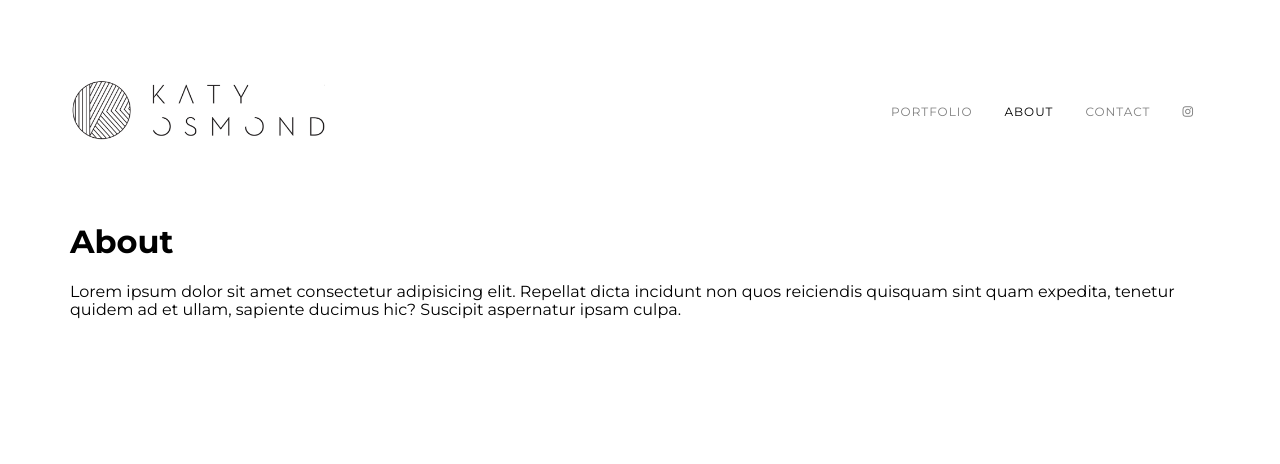
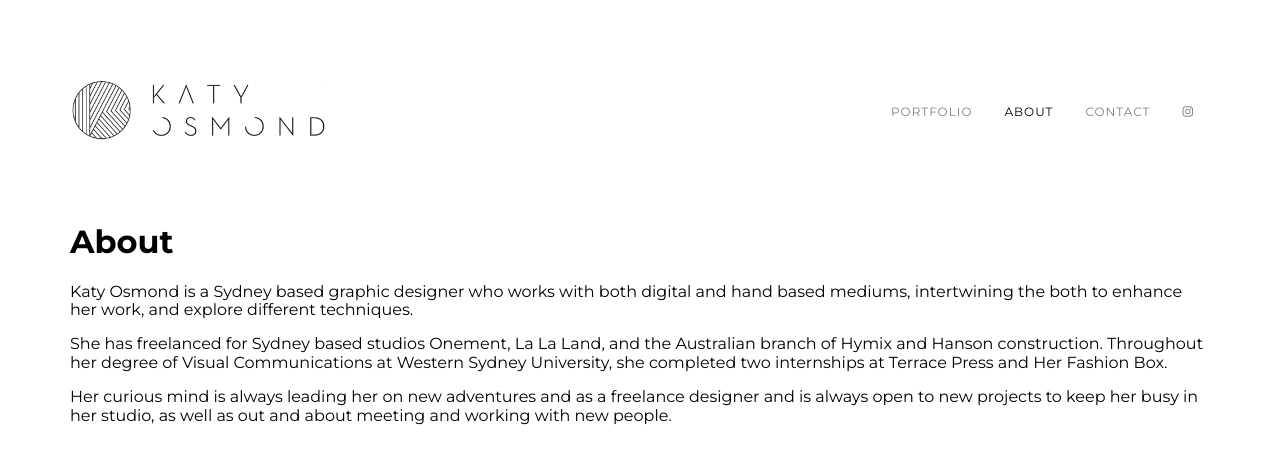
Before and after one commit to treetrum/klosmond, a React (Vite) app: page /about in a window 1280 px wide. Shown: the top 464 px of the page. Built offline with nearby package versions, Linux system fonts and the light colour scheme.

Commit message:
More router work

```diff
--- a/src/js/components/App.js
+++ b/src/js/components/App.js
@@ -5,6 +5,7 @@ import Nav from './Nav';
 import PortfolioGrid from './PortfolioGrid';
 import About from '../pages/About';
 import NotFound from '../pages/404.js';
+import Contact from '../pages/Contact';
 
 export default class App extends Component {
     render() {
@@ -15,6 +16,7 @@ export default class App extends Component {
                     <Switch>
                         <Route exact path="/" component={PortfolioGrid} />
                         <Route path="/about" component={About} />
+                        <Route path="/contact" component={Contact} />
                         <Route component={NotFound} />
                     </Switch>
                 </Fragment>
--- a/src/js/pages/About.js
+++ b/src/js/pages/About.js
@@ -1,17 +1,27 @@
 import React from 'react';
+import ContentPage from '../templates/ContentPage';
 
 export default () => {
     return (
-        <article>
-            <div className="container">
-                <h1>About</h1>
-                <p>
-                    Lorem ipsum dolor sit amet consectetur adipisicing elit.
-                    Repellat dicta incidunt non quos reiciendis quisquam sint
-                    quam expedita, tenetur quidem ad et ullam, sapiente ducimus
-                    hic? Suscipit aspernatur ipsam culpa.
-                </p>
-            </div>
-        </article>
+        <ContentPage title="About">
+            <p>
+                Katy Osmond is a Sydney based graphic designer who works with
+                both digital and hand based mediums, intertwining the both to
+                enhance her work, and explore different techniques.
+            </p>
+            <p>
+                She has freelanced for Sydney based studios Onement, La La Land,
+                and the Australian branch of Hymix and Hanson construction.
+                Throughout her degree of Visual Communications at Western Sydney
+                University, she completed two internships at Terrace Press and
+                Her Fashion Box.
+            </p>
+            <p>
+                Her curious mind is always leading her on new adventures and as
+                a freelance designer and is always open to new projects to keep
+                her busy in her studio, as well as out and about meeting and
+                working with new people.
+            </p>
+        </ContentPage>
     );
 };
--- /dev/null
+++ b/src/js/pages/Contact.js
@@ -0,0 +1,30 @@
+import React from 'react';
+import ContentPage from '../templates/ContentPage';
+
+export default () => {
+    return (
+        <ContentPage title="Contact">
+            <form>
+                <div className="form-input">
+                    <label htmlFor="name">Name</label>
+                    <input name="name" type="text" placeholder="Jane" />
+                </div>
+                <div className="form-input">
+                    <label htmlFor="email">Email</label>
+                    <input
+                        name="email"
+                        type="enail"
+                        placeholder="jane@example.com"
+                    />
+                </div>
+                <div className="form-input">
+                    <label htmlFor="message">Name</label>
+                    <textarea name="message" id="" cols="30" rows="10" />
+                </div>
+                <div className="form-input">
+                    <button type="submit">Submit</button>
+                </div>
+            </form>
+        </ContentPage>
+    );
+};
--- /dev/null
+++ b/src/js/templates/ContentPage.js
@@ -0,0 +1,12 @@
+import React from 'react';
+
+export default ({ children, title }) => {
+    return (
+        <article>
+            <div className="container">
+                <h1 className="page-title">{title}</h1>
+                {children}
+            </div>
+        </article>
+    );
+};
```
